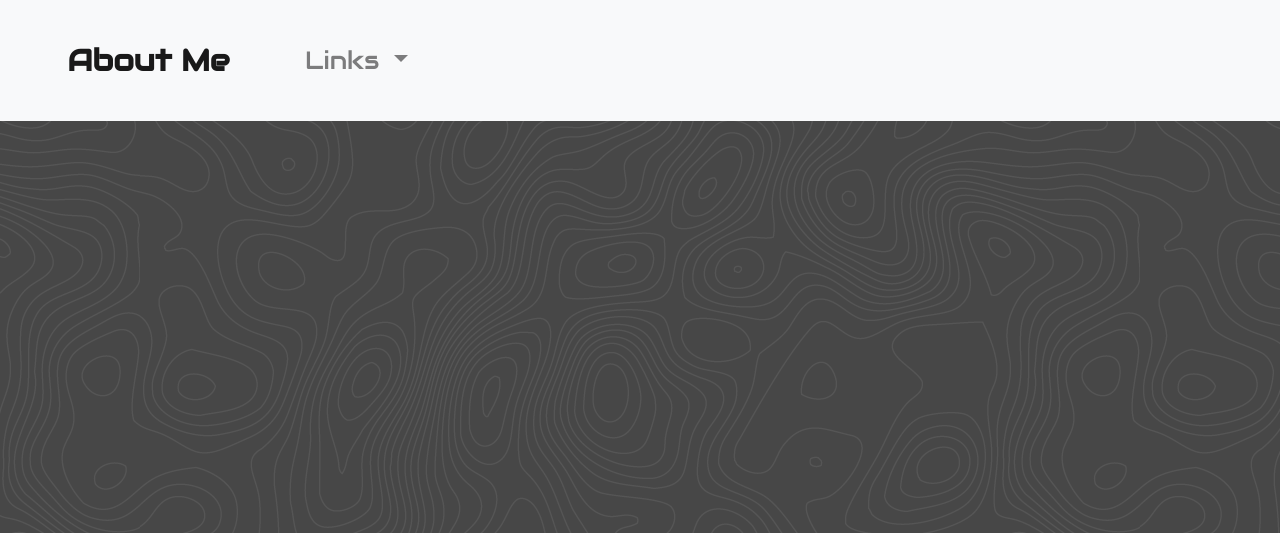
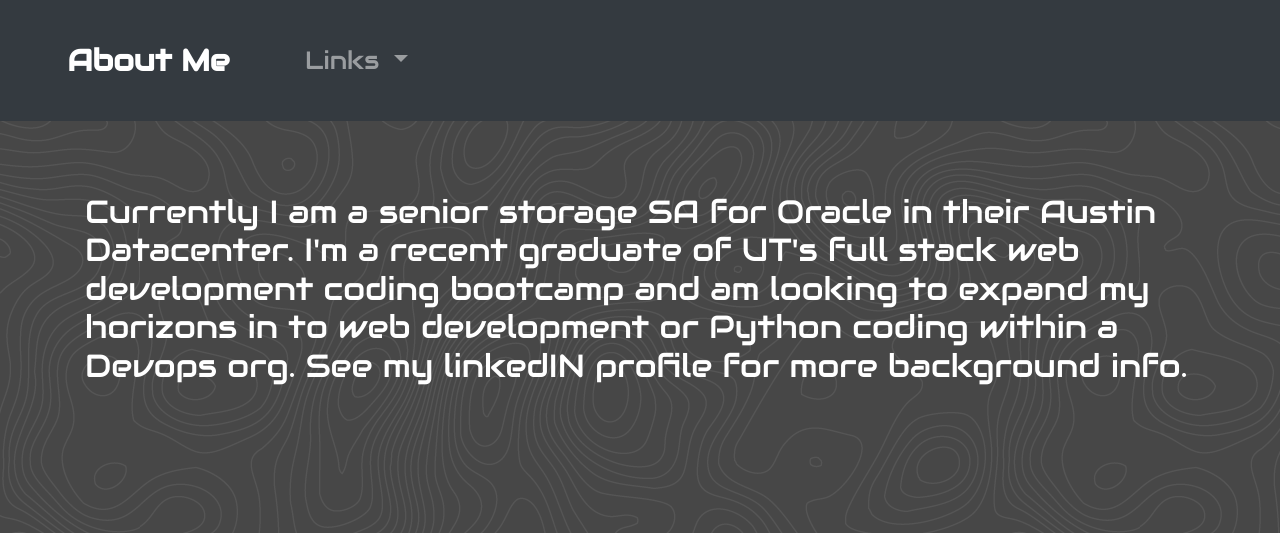
Before and after one commit to kirkm72/bootstrap_portfolio, a plain HTML site: page assets/html/about.html in a window 1280 px wide. Drawn offline with nearby package versions, Linux system fonts and the light colour scheme; a web font is replaced by a local one.

Commit message:
updated about.html

```diff
--- a/assets/html/about.html
+++ b/assets/html/about.html
@@ -27,7 +27,7 @@
         <a class="navbar-brand" href="#">Sticky top</a>
       </nav> -->
 
-    <nav class="navbar sticky-top navbar-expand-lg navbar-light bg-light">
+    <nav class="navbar sticky-top navbar-expand-lg navbar-dark bg-dark">
         <a class="navbar-brand" href="#">About Me</a>
         <button class="navbar-toggler" type="button" data-toggle="collapse" data-target="#navbarSupportedContent"
             aria-controls="navbarSupportedContent" aria-expanded="false" aria-label="Toggle navigation">
@@ -43,13 +43,30 @@
                     </a>
                     <div class="dropdown-menu" aria-labelledby="navbarDropdown">
                         <a class="dropdown-item" href="#">About</a>
-                        <a class="dropdown-item" href="https://www.linkedin.com/in/kirk-mcglamery-4899a82/" target="_blank">LinkedIN</a>
+                        <a class="dropdown-item" href="https://www.linkedin.com/in/kirk-mcglamery-4899a82/"
+                            target="_blank">LinkedIN</a>
                         <a class="dropdown-item" href="https://github.com/kirkm72" target="_blank">GitHUB</a>
                         <a class="dropdown-item" href="../html/contact.html">Contact</a>
+                        <a class="dropdown-item" href="../html/portfolio.html">Portfolio</a>
+                        <a class="dropdown-item" href="../../index.html">Home</a>
                     </div>
                 </li>
             </ul>
         </div>
     </nav>
 
+    <div class='container'>
+        <div class='row'>
+            <div class='col-md-12'>
+                <br>
+                <br>
+                <br>
+                <h2 class='about'>Currently I am a senior storage SA for Oracle in their Austin Datacenter.
+                    I'm a recent graduate of UT's full stack web development coding bootcamp and am looking
+                    to expand my horizons in to web development or Python coding within a Devops org.
+                    See my linkedIN profile for more background info.</h2>
+            </div>
+        </div>
+    </div>
+
 </body>
```
